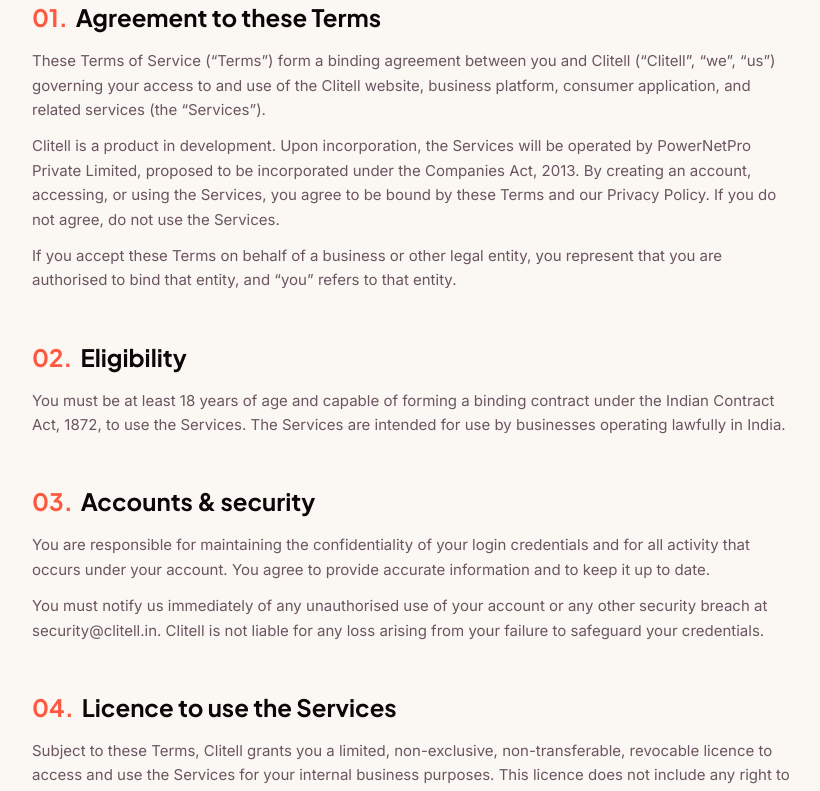
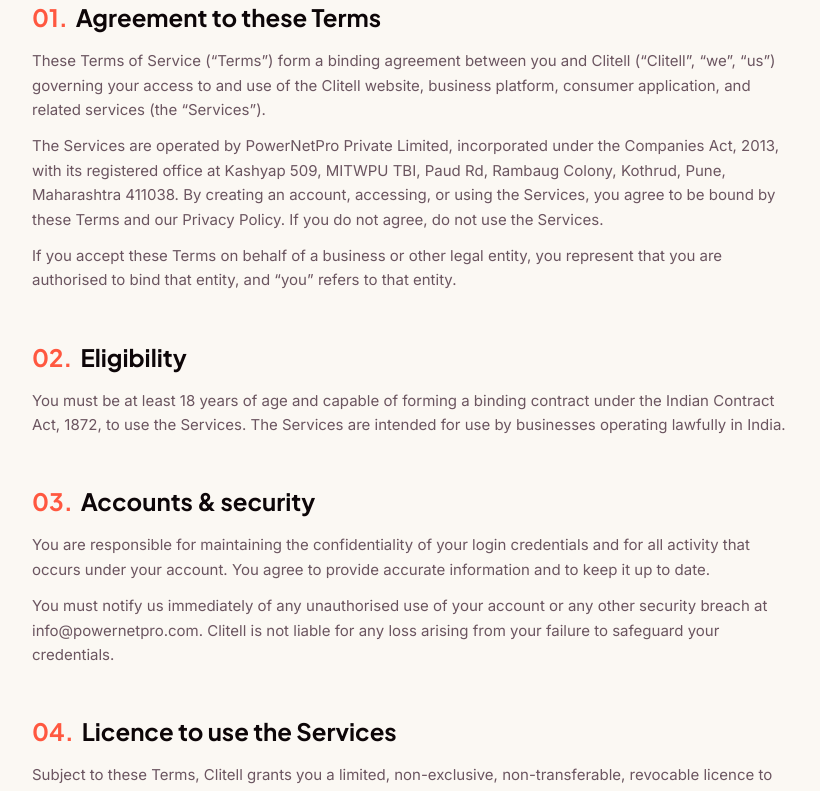
Before and after one commit to AMICLONE1/ProjectGlamify, a Next.js app: page /terms in a window 1280 px wide. Shown: the part 920-1711 px from the top of the page, without its empty margins (224-1044 px from the left). Built offline with nearby package versions, Linux system fonts and the light colour scheme; no server answers.

Commit message:
feat: update company information and contact details across multiple pages to reflect incorporation of PowerNetPro Private Limited

```diff
--- a/src/app/(marketing)/about/page.tsx
+++ b/src/app/(marketing)/about/page.tsx
@@ -70,7 +70,7 @@
             <div className="space-y-6 text-base sm:text-lg text-muted leading-relaxed max-w-3xl">
               <p>
                 The founders spent six months visiting salons before writing a line
-                of code. Mumbai, Pune, Bengaluru, Hyderabad. Single-chair shops and
+                of code. Pune, Mumbai, Bengaluru, Hyderabad. Single-chair shops and
                 15-staff spas. The pattern was the same everywhere — beautiful
                 spaces running on technology that didn&apos;t match their craft.
               </p>
--- a/src/app/(marketing)/contact/page.tsx
+++ b/src/app/(marketing)/contact/page.tsx
@@ -6,14 +6,12 @@
 export const metadata: Metadata = {
   title: "Contact — Talk to the Clitell team",
   description:
-    "Sales, support, partnerships, or just to say hi. We're based in Mumbai and reply within one business day.",
+    "Sales, support, partnerships, or just to say hi. We're based in Pune and reply within one business day.",
   alternates: { canonical: "/contact" },
 };
 
 const channels = [
-  { label: "Sales", value: "hello@clitell.in", href: "mailto:hello@clitell.in", hint: "Enterprise quotes, partnerships, custom plans." },
-  { label: "Support", value: "support@clitell.in", href: "mailto:support@clitell.in", hint: "Existing customers: bug reports and questions." },
-  { label: "Press & media", value: "press@clitell.in", href: "mailto:press@clitell.in", hint: "Media inquiries and brand assets." },
+  { label: "General", value: "info@powernetpro.com", href: "mailto:info@powernetpro.com", hint: "Sales, support, partnerships, press, and all other enquiries." },
 ];
 
 export default function ContactPage() {
@@ -28,7 +26,7 @@
             </h1>
             <p className="mt-8 text-lg sm:text-xl text-muted leading-relaxed max-w-2xl">
               Questions about Clitell, partnership ideas, press requests, or feedback
-              — we&apos;re a small team in Mumbai and we reply within one business day.
+              — we&apos;re a small team in Pune and we reply within one business day.
             </p>
           </div>
         </Container>
@@ -62,13 +60,15 @@
                 <p className="text-[10px] uppercase tracking-[0.18em] font-semibold text-brand-600 mb-2">
                   Our office
                 </p>
-                <p className="font-display text-lg font-bold text-ink mb-1">Mumbai, India</p>
+                <p className="font-display text-lg font-bold text-ink mb-1">Pune, India</p>
                 <p className="text-sm text-muted leading-relaxed">
-                  Clitell Technologies Pvt Ltd
+                  PowerNetPro Private Limited
                   <br />
-                  Bandra Kurla Complex
+                  Kashyap 509, MITWPU TBI
                   <br />
-                  Mumbai 400051
+                  Paud Rd, Rambaug Colony
+                  <br />
+                  Kothrud, Pune, Maharashtra 411038
                 </p>
               </div>
             </div>
--- a/src/app/(marketing)/privacy/page.tsx
+++ b/src/app/(marketing)/privacy/page.tsx
@@ -13,7 +13,7 @@
     heading: "Introduction & scope",
     clauses: [
       { type: "p", text: "This Privacy Policy explains how Clitell (“Clitell”, “we”, “us”, or “our”) collects, uses, discloses, stores, and protects personal data when you access or use our website at clitell.in, the Clitell business platform, the Clitell consumer application, and any related services (together, the “Services”)." },
-      { type: "p", text: "Clitell is a product currently in development. Once incorporation is complete, the Services will be owned and operated by PowerNetPro Private Limited, a company proposed to be incorporated under the Companies Act, 2013 (“the Company”). References to “Clitell” in this Policy mean the Services and the operator of those Services." },
+      { type: “p”, text: “The Services are owned and operated by PowerNetPro Private Limited, a company incorporated under the Companies Act, 2013 (“the Company”), with its registered office at Kashyap 509, MITWPU TBI, Paud Rd, Rambaug Colony, Kothrud, Pune, Maharashtra 411038. References to “Clitell” in this Policy mean the Services and the operator of those Services.” },
       { type: "p", text: "This Policy is published in accordance with the Information Technology Act, 2000, the rules made thereunder, and India's Digital Personal Data Protection Act, 2023 (“DPDPA”). By using the Services, you acknowledge that you have read and understood this Policy." },
     ],
   },
@@ -152,9 +152,8 @@
     clauses: [
       { type: "p", text: "In accordance with the DPDPA and the Information Technology Act, 2000, you may contact our Grievance Officer for any concern regarding your personal data or this Policy. We aim to acknowledge complaints within 48 hours and resolve them within the timelines prescribed by law." },
       { type: "sub", label: "Grievance Officer:", text: "[To be appointed upon incorporation]" },
-      { type: "sub", label: "Email:", text: "privacy@clitell.in" },
-      { type: "sub", label: "Operator:", text: "PowerNetPro Private Limited (proposed) — registered office and CIN to be published upon incorporation." },
-      { type: "p", text: "Note: Clitell is a pre-incorporation product. Statutory references will be finalised, and this Policy will be reviewed by legal counsel, before commercial launch." },
+      { type: "sub", label: "Email:", text: "info@powernetpro.com" },
+      { type: "sub", label: "Operator:", text: "PowerNetPro Private Limited — Kashyap 509, MITWPU TBI, Paud Rd, Rambaug Colony, Kothrud, Pune, Maharashtra 411038." },
     ],
   },
 ];
@@ -167,7 +166,7 @@
       lastUpdated="June 7, 2026"
       intro="Your privacy matters to us. This Policy describes the personal data we handle, why we handle it, and the rights you have over it under Indian law."
       sections={sections}
-      contactEmail="privacy@clitell.in"
+      contactEmail="info@powernetpro.com"
       contactLabel="Questions about this Policy or your personal data?"
     />
   );
--- a/src/app/(marketing)/terms/page.tsx
+++ b/src/app/(marketing)/terms/page.tsx
@@ -13,7 +13,7 @@
     heading: "Agreement to these Terms",
     clauses: [
       { type: "p", text: "These Terms of Service (“Terms”) form a binding agreement between you and Clitell (“Clitell”, “we”, “us”) governing your access to and use of the Clitell website, business platform, consumer application, and related services (the “Services”)." },
-      { type: "p", text: "Clitell is a product in development. Upon incorporation, the Services will be operated by PowerNetPro Private Limited, proposed to be incorporated under the Companies Act, 2013. By creating an account, accessing, or using the Services, you agree to be bound by these Terms and our Privacy Policy. If you do not agree, do not use the Services." },
+      { type: "p", text: "The Services are operated by PowerNetPro Private Limited, incorporated under the Companies Act, 2013, with its registered office at Kashyap 509, MITWPU TBI, Paud Rd, Rambaug Colony, Kothrud, Pune, Maharashtra 411038. By creating an account, accessing, or using the Services, you agree to be bound by these Terms and our Privacy Policy. If you do not agree, do not use the Services." },
       { type: "p", text: "If you accept these Terms on behalf of a business or other legal entity, you represent that you are authorised to bind that entity, and “you” refers to that entity." },
     ],
   },
@@ -29,7 +29,7 @@
     heading: "Accounts & security",
     clauses: [
       { type: "p", text: "You are responsible for maintaining the confidentiality of your login credentials and for all activity that occurs under your account. You agree to provide accurate information and to keep it up to date." },
-      { type: "p", text: "You must notify us immediately of any unauthorised use of your account or any other security breach at security@clitell.in. Clitell is not liable for any loss arising from your failure to safeguard your credentials." },
+      { type: "p", text: "You must notify us immediately of any unauthorised use of your account or any other security breach at info@powernetpro.com. Clitell is not liable for any loss arising from your failure to safeguard your credentials." },
     ],
   },
   {
@@ -140,7 +140,7 @@
     heading: "Governing law & dispute resolution",
     clauses: [
       { type: "p", text: "These Terms are governed by and construed in accordance with the laws of India. The parties will first attempt to resolve any dispute amicably through good-faith discussions." },
-      { type: "p", text: "Failing resolution, disputes shall be referred to arbitration by a sole arbitrator under the Arbitration and Conciliation Act, 1996, seated in Pune, Maharashtra, conducted in English. Subject to arbitration, the courts at Pune, Maharashtra shall have exclusive jurisdiction. (Seat and venue will be confirmed against the operator's registered office upon incorporation.)" },
+      { type: "p", text: "Failing resolution, disputes shall be referred to arbitration by a sole arbitrator under the Arbitration and Conciliation Act, 1996, seated in Pune, Maharashtra, conducted in English. Subject to arbitration, the courts at Pune, Maharashtra shall have exclusive jurisdiction." },
     ],
   },
   {
@@ -151,8 +151,8 @@
       { type: "sub", label: "Severability.", text: "If any provision is held unenforceable, the remaining provisions remain in full effect." },
       { type: "sub", label: "Waiver.", text: "Our failure to enforce any right is not a waiver of that right." },
       { type: "sub", label: "Assignment.", text: "You may not assign these Terms without our consent; we may assign them in connection with a merger, acquisition, or sale of assets." },
-      { type: "sub", label: "Contact.", text: "For questions about these Terms, email legal@clitell.in." },
-      { type: "p", text: "Note: Clitell is a pre-incorporation product. Entity name, registered address, CIN, and statutory references will be finalised, and these Terms reviewed by legal counsel, before commercial launch." },
+      { type: "sub", label: "Contact.", text: "For questions about these Terms, email info@powernetpro.com." },
+      { type: "p", text: "Note: Clitell is a product operated by PowerNetPro Private Limited. Registered address: Kashyap 509, MITWPU TBI, Paud Rd, Rambaug Colony, Kothrud, Pune, Maharashtra 411038. CIN and statutory references will be updated upon completion of incorporation formalities." },
     ],
   },
 ];
@@ -164,7 +164,7 @@
       lastUpdated="June 7, 2026"
       intro="These Terms govern your use of Clitell. Please read them carefully — they set out your rights and responsibilities, and ours."
       sections={sections}
-      contactEmail="legal@clitell.in"
+      contactEmail="info@powernetpro.com"
       contactLabel="Questions about these Terms?"
     />
   );
--- a/src/components/layout/Footer.tsx
+++ b/src/components/layout/Footer.tsx
@@ -143,7 +143,7 @@
 
         {/* Bottom bar */}
         <div className="flex flex-col gap-3 border-t border-white/10 py-7 text-xs text-white/40 sm:flex-row sm:items-center sm:justify-between">
-          <p>&copy; {new Date().getFullYear()} Clitell Technologies Pvt Ltd. All rights reserved.</p>
+          <p>&copy; {new Date().getFullYear()} PowerNetPro Private Limited. All rights reserved.</p>
           <p className="flex items-center gap-2">
             <span>For salons, spas, clinics, barbershops &amp; studios.</span>
             <span aria-hidden className="hidden h-1 w-1 rounded-full bg-white/20 sm:inline-block" />
--- a/src/content/faqs.ts
+++ b/src/content/faqs.ts
@@ -46,5 +46,5 @@
   { q: "Are payment processing fees included?", a: "Razorpay's standard UPI processing rates apply directly to your transactions (no markup from us on Growth and Professional). Enterprise plans can negotiate bulk rates with Razorpay through us." },
   { q: "How does the 14-day trial work for paid plans?", a: "Click 'Start free trial' on any paid plan, set up your business, and use all features for 14 days. No card required to start. If you don't subscribe, we'll automatically convert you to the free Starter plan with your data intact." },
   { q: "What about WhatsApp Business API and SMS?", a: "These run through third-party gateways (charged per message) and are available as paid add-ons on Growth and Professional. Enterprise plans include a base allotment. Pricing varies by message volume." },
-  { q: "Do you offer non-profit or small business discounts?", a: "Registered non-profits and women-led salons in Tier-2/3 cities get 30% off paid plans for the first year. Email hello@clitell.in with proof of registration." },
+  { q: "Do you offer non-profit or small business discounts?", a: "Registered non-profits and women-led salons in Tier-2/3 cities get 30% off paid plans for the first year. Email info@powernetpro.com with proof of registration." },
 ];
--- a/src/lib/seo.ts
+++ b/src/lib/seo.ts
@@ -11,7 +11,7 @@
   legalName: "Clitell Technologies Pvt Ltd",
   url: SITE_URL,
   logo: absoluteUrl("/icon-512.png"),
-  email: "hello@clitell.in",
+  email: "info@powernetpro.com",
   foundingDate: "2026",
   description:
     "Clitell is the AI-first operating system for India's beauty and wellness businesses — online booking, GST billing, CRM, inventory, marketing, and a branded storefront.",
@@ -41,8 +41,10 @@
     sameAs: ORG.sameAs,
     address: {
       "@type": "PostalAddress",
-      addressLocality: "Mumbai",
+      streetAddress: "Kashyap 509, MITWPU TBI, Paud Rd, Rambaug Colony",
+      addressLocality: "Kothrud, Pune",
       addressRegion: "Maharashtra",
+      postalCode: "411038",
       addressCountry: "IN",
     },
     areaServed: { "@type": "Country", name: "India" },
```
